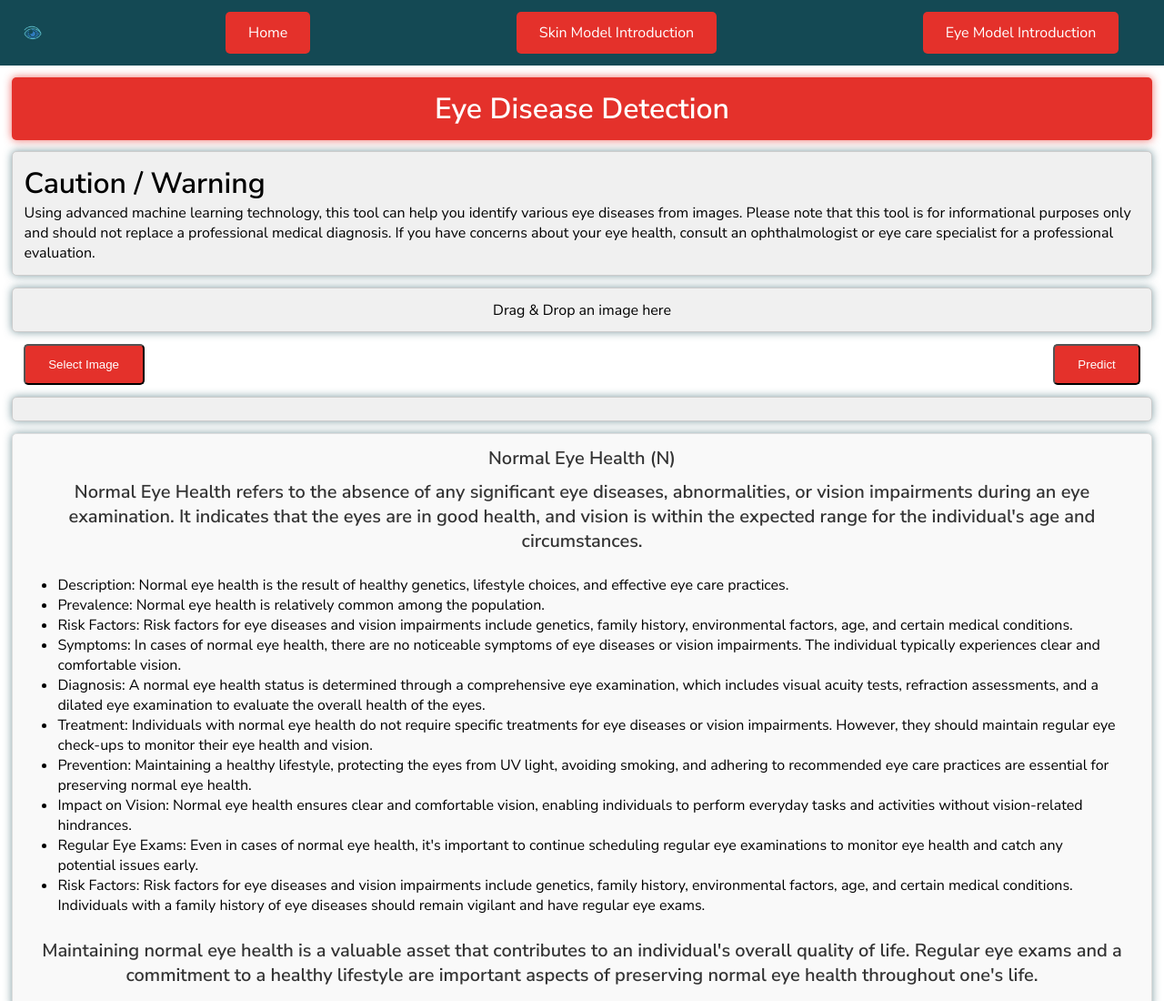
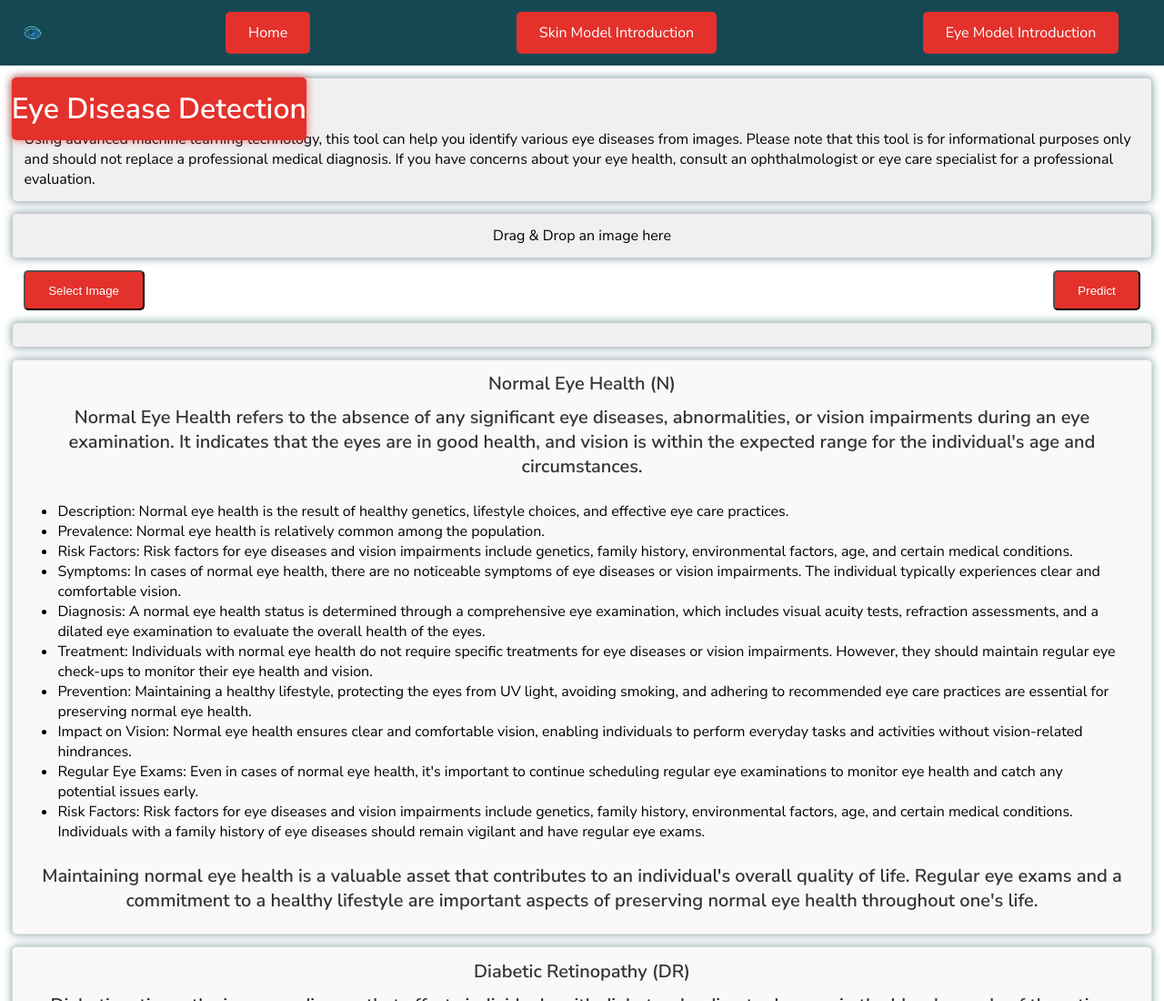
Before and after one commit to mujammil-shaikh/Diseases_Detection_Website, a website: page public/eye_Model.html in a window 1280 px wide. Shown: the top 1100 px of the page at 91% size. Drawn offline with Linux system fonts and the light colour scheme.

Commit message:
Update model_page_style.css

```diff
--- a/public/model_page_style.css
+++ b/public/model_page_style.css
@@ -43,6 +43,7 @@ body {
 }
 
 #h1 {
+  position: fixed;
   text-align: center;
   transition: background-color 0.3s;
   margin: 1%;
```
